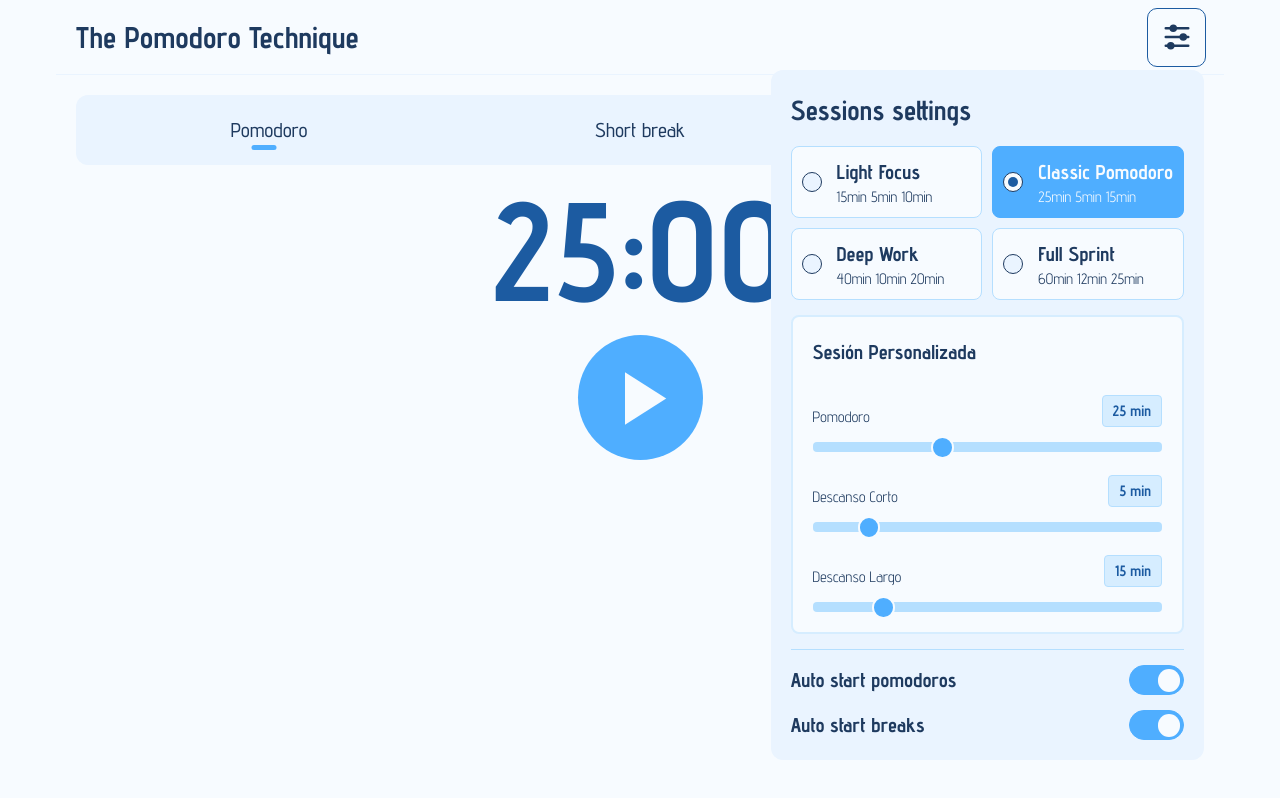
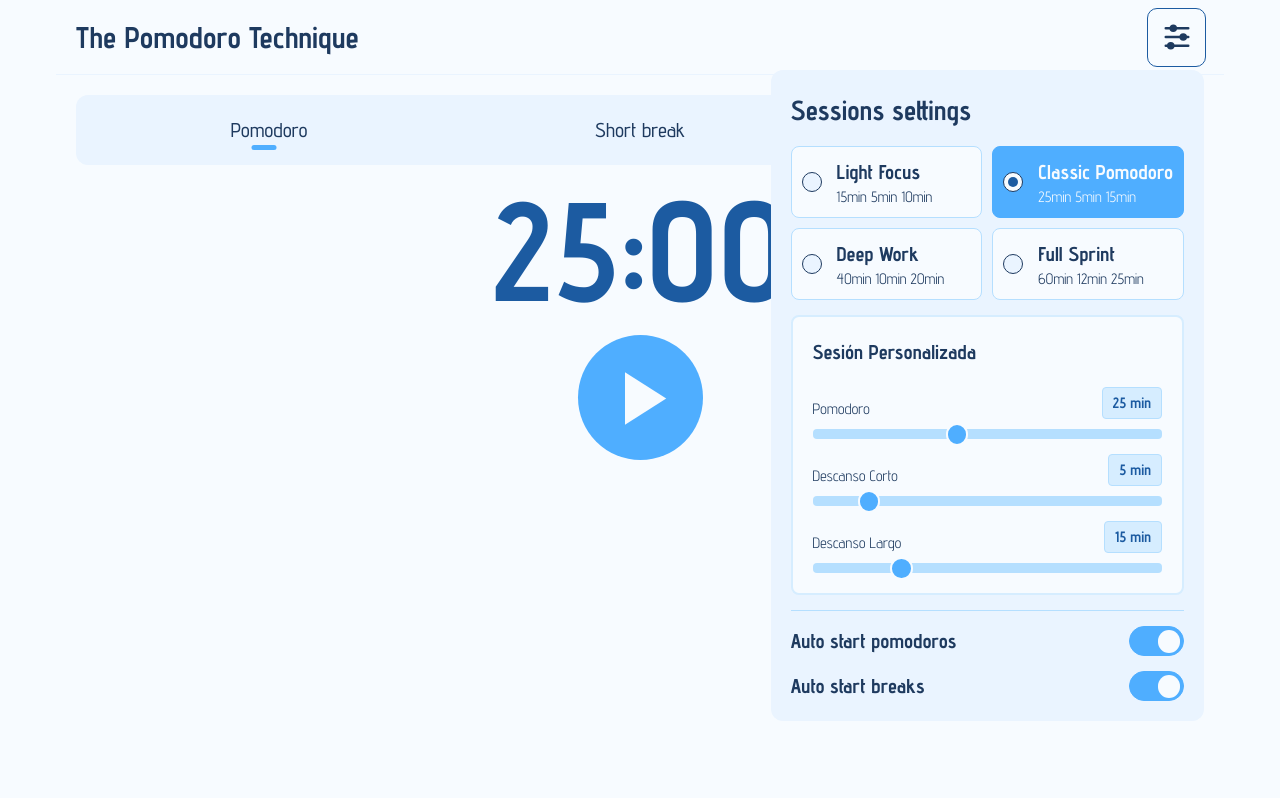
Before and after one commit to marcenico/pomodoro-app, a React (Vite) app: page / in a window 1280 px wide. Both pictures are taken after a click on the button 1176 px from the left and 37 px from the top of the page. Built offline with nearby package versions, Linux system fonts and the light colour scheme.

Commit message:
feat(components): integrar configuración de sesión personalizada en AppContainer y Header

```diff
--- a/src/components/AppContainer/AppContainer.jsx
+++ b/src/components/AppContainer/AppContainer.jsx
@@ -97,6 +97,7 @@ export const AppContainer = () => {
         isRunning={isRunning}
         onSessionChange={handleSessionChange}
         onCustomSessionChange={handleCustomSessionChange}
+        customSessionConfig={customSessionConfig}
         autoStartSettings={autoStartSettings}
         onPomodoroToggle={togglePomodoroAutoStart}
         onBreakToggle={toggleBreakAutoStart}
--- a/src/components/Header/Header.jsx
+++ b/src/components/Header/Header.jsx
@@ -5,6 +5,7 @@ import { header, settingsButton, settingsIcon } from './Header.module.css';
 export const Header = ({
   onSessionChange,
   onCustomSessionChange,
+  customSessionConfig,
   selectedSession,
   sessionOptions,
   isRunning,
@@ -75,6 +76,7 @@ export const Header = ({
         selectedSession={selectedSession}
         onSessionChange={onSessionChange}
         onCustomSessionChange={onCustomSessionChange}
+        customSessionConfig={customSessionConfig}
         autoStartSettings={autoStartSettings}
         onPomodoroToggle={onPomodoroToggle}
         onBreakToggle={onBreakToggle}
--- a/src/components/HeaderMenu/CustomSessionOption.jsx
+++ b/src/components/HeaderMenu/CustomSessionOption.jsx
@@ -1,34 +1,41 @@
 import { useTimerContext } from '@contexts/TimerContext';
-import React, { useEffect, useState } from 'react';
-import {
-  customSessionContainer,
-  rangeSlider,
-  sliderLabel,
-  sliderRow,
-  sliderValue,
-  selected
-} from './CustomSessionOption.module.css';
+import React, { useEffect, useRef, useState } from 'react';
+import { RangeSlider } from './RangeSlider';
+import { customSessionContainer, selected } from './CustomSessionOption.module.css';
 
 export const CustomSessionOption = ({
   isSelected = false,
   onCustomSessionChange,
   onSessionSelect,
+  customConfig,
   disabled = false
 }) => {
   const { isRunning } = useTimerContext();
   const [pomodoroMinutes, setPomodoroMinutes] = useState(25);
   const [shortBreakMinutes, setShortBreakMinutes] = useState(5);
   const [longBreakMinutes, setLongBreakMinutes] = useState(15);
+  const isInitialized = useRef(false);
 
+  // Sincronizar el estado local con la configuración externa solo una vez
   useEffect(() => {
-    if (onCustomSessionChange) {
+    if (customConfig && !isInitialized.current) {
+      setPomodoroMinutes(customConfig.pomodoro?.minutes || 25);
+      setShortBreakMinutes(customConfig.shortBreak?.minutes || 5);
+      setLongBreakMinutes(customConfig.longBreak?.minutes || 15);
+      isInitialized.current = true;
+    }
+  }, [customConfig]);
+
+  // Actualizar la configuración cuando cambien los valores localmente
+  useEffect(() => {
+    if (onCustomSessionChange && isInitialized.current) {
       onCustomSessionChange({
         pomodoro: { minutes: pomodoroMinutes, seconds: 0 },
         shortBreak: { minutes: shortBreakMinutes, seconds: 0 },
         longBreak: { minutes: longBreakMinutes, seconds: 0 }
       });
     }
-  }, [pomodoroMinutes, shortBreakMinutes, longBreakMinutes]);
+  }, [pomodoroMinutes, shortBreakMinutes, longBreakMinutes, onCustomSessionChange]);
 
   const handlePomodoroChange = (e) => {
     const value = parseInt(e.target.value);
@@ -65,47 +72,30 @@ export const CustomSessionOption = ({
         </div>
       </div>
 
-      <div className={`d-flex f-col gap-12`}>
-        <div className={`${sliderRow} d-flex ai-end jc-between`}>
-          <label className={`${sliderLabel} t-sm t-regular t-950`}>Pomodoro</label>
-          <span className={`${sliderValue} t-sm t-bold t-600`}>{pomodoroMinutes} min</span>
-        </div>
-        <input
-          type="range"
-          min="5"
-          max="60"
+      <div className="d-flex f-col gap-12">
+        <RangeSlider
+          label="Pomodoro"
           value={pomodoroMinutes}
+          min={1}
+          max={60}
           onChange={handlePomodoroChange}
           disabled={isRunning || disabled}
-          className={rangeSlider}
         />
-
-        <div className={`${sliderRow} d-flex ai-end jc-between`}>
-          <label className={`${sliderLabel} t-sm t-regular t-950`}>Descanso Corto</label>
-          <span className={`${sliderValue} t-sm t-bold t-600`}>{shortBreakMinutes} min</span>
-        </div>
-        <input
-          type="range"
-          min="1"
-          max="30"
+        <RangeSlider
+          label="Descanso Corto"
           value={shortBreakMinutes}
+          min={1}
+          max={30}
           onChange={handleShortBreakChange}
           disabled={isRunning || disabled}
-          className={rangeSlider}
         />
-
-        <div className={`${sliderRow} d-flex ai-end jc-between`}>
-          <label className={`${sliderLabel} t-sm t-regular t-950`}>Descanso Largo</label>
-          <span className={`${sliderValue} t-sm t-bold t-600`}>{longBreakMinutes} min</span>
-        </div>
-        <input
-          type="range"
-          min="5"
-          max="60"
+        <RangeSlider
+          label="Descanso Largo"
           value={longBreakMinutes}
+          min={1}
+          max={60}
           onChange={handleLongBreakChange}
           disabled={isRunning || disabled}
-          className={rangeSlider}
         />
       </div>
     </div>
--- a/src/components/HeaderMenu/CustomSessionOption.module.css
+++ b/src/components/HeaderMenu/CustomSessionOption.module.css
@@ -11,99 +11,3 @@
 .selected {
   border-color: var(--color-500, var(--blue-500));
 }
-
-.sliderRow {
-  min-height: 2rem;
-}
-
-.sliderLabel {
-  flex: 1;
-  text-align: left;
-}
-
-.sliderValue {
-  text-align: right;
-  background: var(--color-100, var(--blue-100));
-  padding: 0.25rem 0.5rem;
-  border-radius: 4px;
-  border: 1px solid var(--color-200, var(--blue-200));
-}
-
-.rangeSlider {
-  -webkit-appearance: none;
-  appearance: none;
-  height: 0.5rem;
-  border-radius: 4px;
-  background: var(--color-200, var(--blue-200));
-  outline: none;
-  transition: all var(--transition-normal);
-  cursor: pointer;
-}
-
-.rangeSlider:hover {
-  background: var(--color-300, var(--blue-300));
-}
-
-.rangeSlider:disabled {
-  opacity: 0.5;
-  cursor: not-allowed;
-}
-
-/* Webkit browsers (Chrome, Safari, Edge) */
-.rangeSlider::-webkit-slider-thumb {
-  -webkit-appearance: none;
-  appearance: none;
-  width: 1.125rem;
-  height: 1.125rem;
-  border-radius: 50%;
-  background: var(--color-500, var(--blue-500));
-  cursor: pointer;
-  border: 2px solid var(--color-0, var(--blue-0));
-  transition: all var(--transition-normal);
-}
-
-.rangeSlider::-webkit-slider-thumb:hover {
-  background: var(--color-600, var(--blue-600));
-  transform: scale(1.1);
-}
-
-.rangeSlider:disabled::-webkit-slider-thumb {
-  background: var(--color-300, var(--blue-300));
-  cursor: not-allowed;
-  transform: none;
-}
-
-/* Firefox */
-.rangeSlider::-moz-range-thumb {
-  width: 1.125rem;
-  height: 1.125rem;
-  border-radius: 50%;
-  background: var(--color-500, var(--blue-500));
-  cursor: pointer;
-  border: 2px solid var(--color-0, var(--blue-0));
-  transition: all var(--transition-normal);
-}
-
-.rangeSlider::-moz-range-thumb:hover {
-  background: var(--color-600, var(--blue-600));
-  transform: scale(1.1);
-}
-
-.rangeSlider:disabled::-moz-range-thumb {
-  background: var(--color-300, var(--blue-300));
-  cursor: not-allowed;
-  transform: none;
-}
-
-/* Track styling for Firefox */
-.rangeSlider::-moz-range-track {
-  height: 6px;
-  border-radius: 3px;
-  background: var(--color-200, var(--blue-200));
-  border: none;
-}
-
-.rangeSlider:disabled::-moz-range-track {
-  background: var(--color-200, var(--blue-200));
-  opacity: 0.5;
-}
--- a/src/components/HeaderMenu/HeaderMenu.jsx
+++ b/src/components/HeaderMenu/HeaderMenu.jsx
@@ -10,6 +10,7 @@ export const HeaderMenu = ({
   selectedSession,
   onSessionChange,
   onCustomSessionChange,
+  customSessionConfig,
   autoStartSettings,
   onPomodoroToggle,
   onBreakToggle,
@@ -38,6 +39,7 @@ export const HeaderMenu = ({
         isSelected={selectedSession === 'custom'}
         onCustomSessionChange={onCustomSessionChange}
         onSessionSelect={onSessionChange}
+        customConfig={customSessionConfig}
         disabled={isRunning}
       />
 
```
